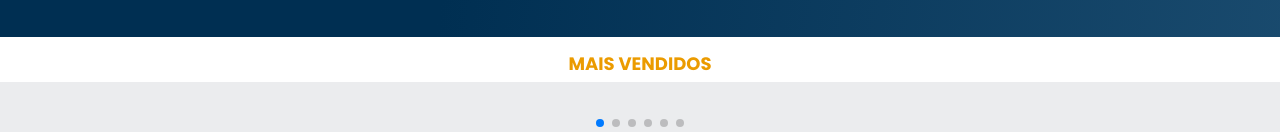
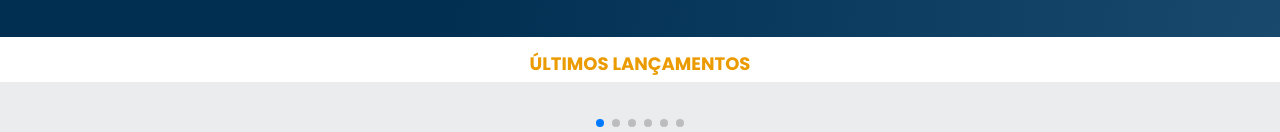
Before and after one commit to lucasnrodriguesti/alura-books, a plain HTML site: page index.html in a window 1280 px wide. Shown: the part 238-370 px from the top of the page. Drawn offline with nearby package versions, Linux system fonts and the light colour scheme.

```diff
--- a/index.html
+++ b/index.html
@@ -86,7 +86,7 @@
     <!-- Fim do Banner -->
     <!-- 1° Section parte inicial -->
     <section class="carrossel">
-        <h2 class="carrossel__titulo">Mais vendidos</h2>
+        <h2 class="carrossel__titulo">Últimos Lançamentos</h2>
         <!-- Slider main container -->
         <div class="swiper">
             <!-- If we need pagination -->
```
